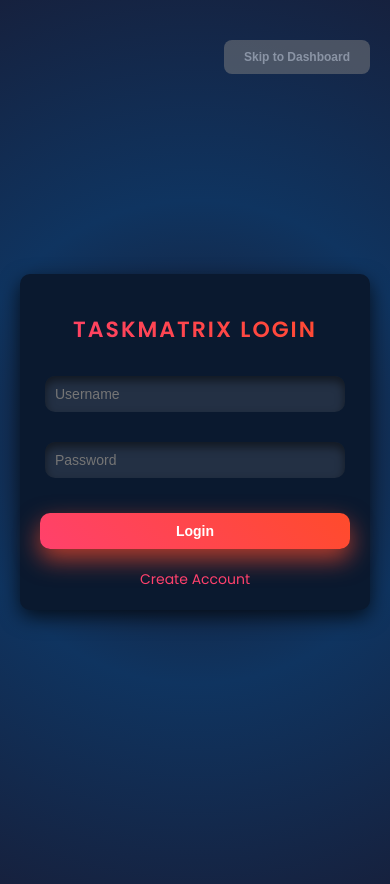
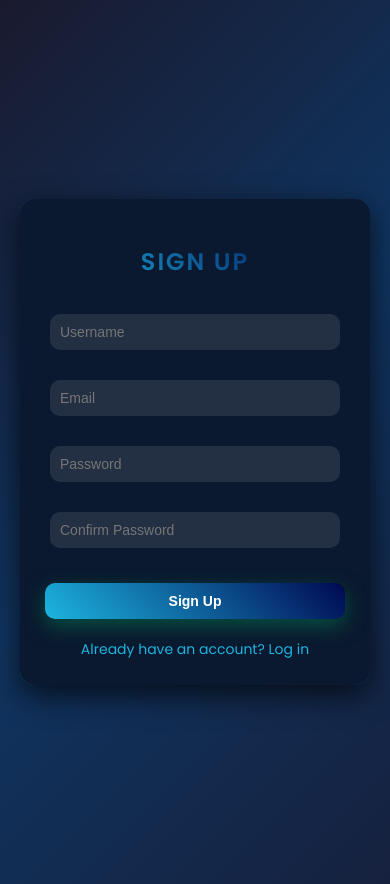
Before and after one commit to silentalex1/taaskmatrix, a plain HTML site: page index.html in a window 390 px wide. Drawn offline with Linux system fonts and the light colour scheme.

Commit message:
Update index.html
Signed-off-by: Zal <101911964+silentalex1@users.noreply.github.com>

```diff
--- a/index.html
+++ b/index.html
@@ -3,7 +3,7 @@
 <head>
     <meta charset="UTF-8">
     <meta name="viewport" content="width=device-width, initial-scale=1.0">
-    <title>Taskmatrix Login</title>
+    <title>Taskmatrix Sign Up</title>
     <style>
         @import url('https://fonts.googleapis.com/css2?family=Poppins:wght@400;600&display=swap');
 
@@ -16,32 +16,54 @@
             align-items: center;
             height: 100vh;
             margin: 0;
+            overflow: hidden;
+        }
+
+        .signup-wrapper {
+            background: #0a192f;
+            padding: 50px;
+            border-radius: 25px;
+            box-shadow: 0 15px 35px rgba(0, 0, 0, 0.7);
+            width: 100%;
+            max-width: 450px;
+            text-align: center;
             position: relative;
             overflow: hidden;
-            background: radial-gradient(circle at center, #1a1a2e, #0f3460, #16213e);
+            transition: transform 0.6s ease-in-out;
         }
 
-        .login-wrapper {
-            background: #0a192f;
-            padding: 40px;
-            border-radius: 20px;
-            box-shadow: 0 15px 35px rgba(0, 0, 0, 0.8);
-            width: 100%;
-            max-width: 400px;
-            text-align: center;
-            position: relative;
+        .signup-wrapper::before, .signup-wrapper::after {
+            content: '';
+            position: absolute;
+            width: 200%;
+            height: 200%;
+            top: -50%;
+            left: -50%;
+            z-index: -1;
+            background: linear-gradient(45deg, #1cb5e0, #000851);
             transition: transform 0.6s ease-in-out;
+        }
+
+        .signup-wrapper::before {
+            transform: rotate(45deg);
+        }
+
+        .signup-wrapper::after {
+            transform: rotate(-45deg);
+        }
+
+        .signup-wrapper:hover::before, .signup-wrapper:hover::after {
+            transform: rotate(0);
         }
 
         h2 {
             font-size: 32px;
-            margin-bottom: 25px;
-            background: linear-gradient(45deg, #ff416c, #ff4b2b);
+            margin-bottom: 30px;
+            background: linear-gradient(45deg, #1cb5e0, #000851);
             -webkit-background-clip: text;
             color: transparent;
             letter-spacing: 2px;
             text-transform: uppercase;
-            animation: fadeIn 1.2s ease;
         }
 
         input {
@@ -54,21 +76,19 @@
             color: white;
             font-size: 16px;
             transition: all 0.3s ease;
-            box-shadow: inset 0 5px 10px rgba(0, 0, 0, 0.5);
-            animation: fadeIn 1.4s ease;
         }
 
         input:focus {
             outline: none;
             background: rgba(255, 255, 255, 0.2);
-            box-shadow: 0 0 15px rgba(255, 255, 255, 0.3), inset 0 0 10px rgba(0, 0, 0, 0.7);
+            box-shadow: 0 0 10px rgba(255, 255, 255, 0.2), inset 0 0 10px rgba(0, 0, 0, 0.5);
         }
 
         button {
             width: 100%;
             padding: 15px;
             margin-top: 20px;
-            background: linear-gradient(45deg, #ff416c, #ff4b2b);
+            background: linear-gradient(45deg, #1cb5e0, #000851);
             border: none;
             border-radius: 10px;
             cursor: pointer;
@@ -76,56 +96,25 @@
             font-weight: bold;
             font-size: 18px;
             transition: all 0.3s ease;
-            box-shadow: 0 10px 25px rgba(255, 75, 43, 0.7);
-            animation: fadeIn 1.6s ease;
+            box-shadow: 0 7px 20px rgba(0, 133, 81, 0.5);
         }
 
         button:hover {
-            transform: scale(1.08);
-            box-shadow: 0 15px 35px rgba(255, 75, 43, 0.9);
-        }
-
-        .dashboard-button {
-            position: absolute;
-            top: 20px;
-            right: 20px;
-            padding: 10px 20px;
-            background: linear-gradient(45deg, #1cb5e0, #000851);
-            color: white;
-            border: none;
-            border-radius: 8px;
-            cursor: pointer;
-            font-size: 16px;
-            transition: all 0.3s ease;
-            width: auto;
-            min-width: 150px;
-            max-width: 250px;
-            text-align: center;
-            box-shadow: 0 7px 20px rgba(0, 133, 81, 0.5);
-            opacity: 1;
-            pointer-events: auto;
-            animation: fadeIn 1.8s ease;
-        }
-
-        .dashboard-button.disabled {
-            background: gray;
-            opacity: 0.5;
-            pointer-events: none;
-            box-shadow: none;
+            transform: scale(1.05);
+            box-shadow: 0 10px 30px rgba(0, 133, 81, 0.7);
         }
 
         .flip-link {
-            color: #ff416c;
+            color: #1cb5e0;
             cursor: pointer;
             font-size: 16px;
             display: block;
             margin-top: 20px;
             transition: color 0.3s;
-            animation: fadeIn 2s ease;
         }
 
         .flip-link:hover {
-            color: #ff6f91;
+            color: #1c90e0;
         }
 
         @media (max-width: 768px) {
@@ -133,15 +122,15 @@
                 padding: 20px;
             }
 
-            .login-wrapper {
-                padding: 30px;
-                border-radius: 15px;
-                box-shadow: 0 7px 20px rgba(0, 0, 0, 0.7);
+            .signup-wrapper {
+                padding: 35px;
+                border-radius: 20px;
+                box-shadow: 0 10px 30px rgba(0, 0, 0, 0.7);
             }
 
             h2 {
-                font-size: 26px;
-                margin-bottom: 20px;
+                font-size: 28px;
+                margin-bottom: 25px;
             }
 
             input {
@@ -153,23 +142,17 @@
                 padding: 12px;
                 font-size: 16px;
             }
-
-            .dashboard-button {
-                min-width: 120px;
-                max-width: 200px;
-                font-size: 14px;
-            }
         }
 
         @media (max-width: 480px) {
-            .login-wrapper {
-                padding: 20px;
-                border-radius: 10px;
+            .signup-wrapper {
+                padding: 25px;
+                border-radius: 15px;
             }
 
             h2 {
-                font-size: 22px;
-                margin-bottom: 15px;
+                font-size: 24px;
+                margin-bottom: 20px;
             }
 
             input {
@@ -185,87 +168,31 @@
             .flip-link {
                 font-size: 14px;
             }
-
-            .dashboard-button {
-                min-width: 100px;
-                max-width: 150px;
-                font-size: 12px;
-            }
-        }
-
-        @keyframes fadeIn {
-            from {
-                opacity: 0;
-                transform: translateY(-10px);
-            }
-            to {
-                opacity: 1;
-                transform: translateY(0);
-            }
         }
     </style>
 </head>
 <body>
-    <div class="login-wrapper">
-        <h2>Taskmatrix Login</h2>
-        <form id="loginForm">
-            <input type="text" name="username" placeholder="Username" required>
-            <input type="password" name="password" placeholder="Password" required>
-            <button type="submit">Login</button>
+    <div class="signup-wrapper">
+        <h2>Sign Up</h2>
+        <form id="signupForm">
+            <input type="text" placeholder="Username" required>
+            <input type="email" placeholder="Email" required>
+            <input type="password" placeholder="Password" required>
+            <input type="password" placeholder="Confirm Password" required>
+            <button type="submit">Sign Up</button>
         </form>
-        <span class="flip-link" onclick="flipToSignup()">Create Account</span>
+        <span class="flip-link" onclick="flipToLogin()">Already have an account? Log in</span>
     </div>
 
-    <button class="dashboard-button" id="dashboardBtn" onclick="redirectToDashboard()">Skip to Dashboard</button>
+    <script>
+        document.getElementById('signupForm').onsubmit = function(event) {
+            event.preventDefault();
+            window.location.href = 'dashboard.html';
+        };
 
-    <script>
-        const authorizedEmails = ['grabem1@students.goshenschools.org', 'asdwwas233@gmail.com'];
-
-        function checkAdminAccess(email) {
-            return authorizedEmails.includes(email);
+        function flipToLogin() {
+            window.location.href = 'index.html'; // Redirects to the main HTML page
         }
-
-        function getUserEmail() {
-            return localStorage.getItem('userEmail');
-        }
-
-        function displayDashboardButton() {
-            const email = getUserEmail();
-            const dashboardBtn = document.getElementById('dashboardBtn');
-
-            if (email && checkAdminAccess(email)) {
-                dashboardBtn.classList.remove('disabled');
-                dashboardBtn.style.display = 'block';
-            } else {
-                dashboardBtn.classList.add('disabled');
-                dashboardBtn.style.display = 'block';
-            }
-        }
-
-        function redirectToDashboard() {
-            if (!document.getElementById('dashboardBtn').classList.contains('disabled')) {
-                window.location.href = 'dashboard.html';
-            }
-        }
-
-        function flipToSignup() {
-            window.location.href = 'signup.html';
-        }
-
-        window.onload = displayDashboardButton;
-
-        document.getElementById('loginForm').onsubmit = function(event) {
-            event.preventDefault();
-            const username = event.target.username.value;
-            const password = event.target.password.value;
-
-            if (username === 'someUser' && password === 'somePassword') {
-                localStorage.setItem('userEmail', 'someUserEmail@example.com');
-                window.location.href = 'dashboard.html';
-            } else {
-                alert('Invalid username or password');
-            }
-        };
     </script>
 </body>
 </html>
```
